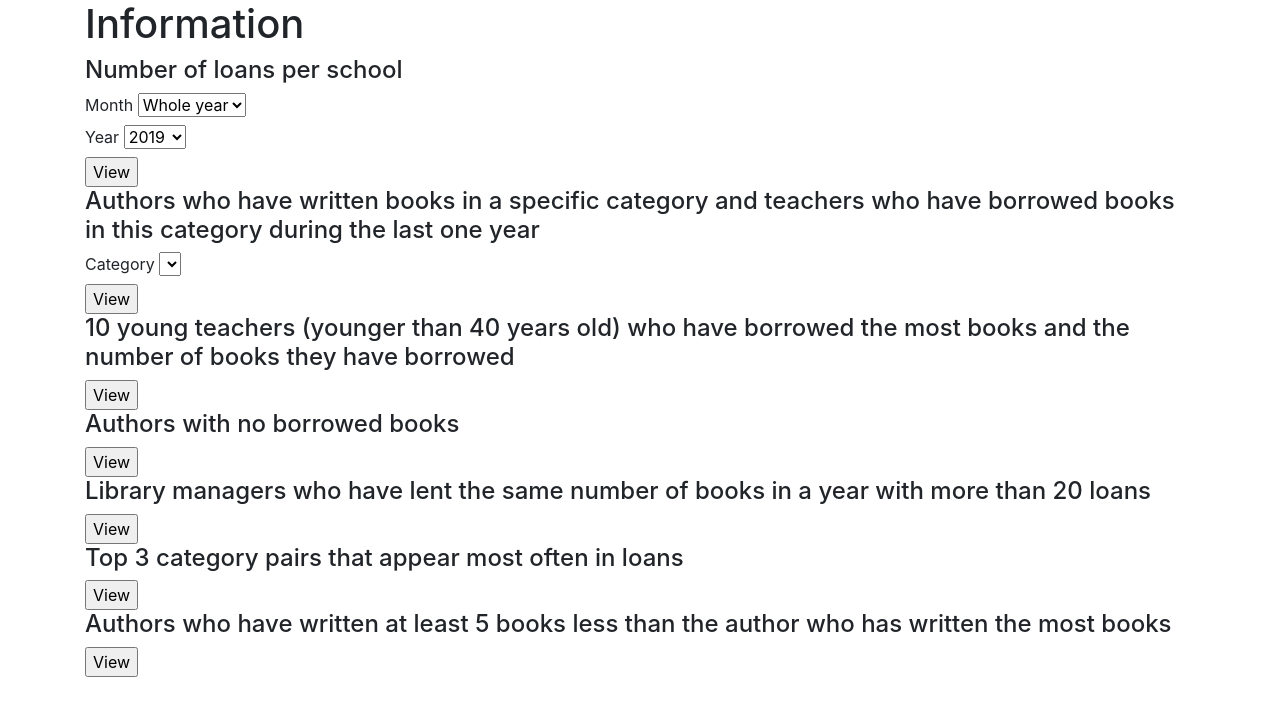
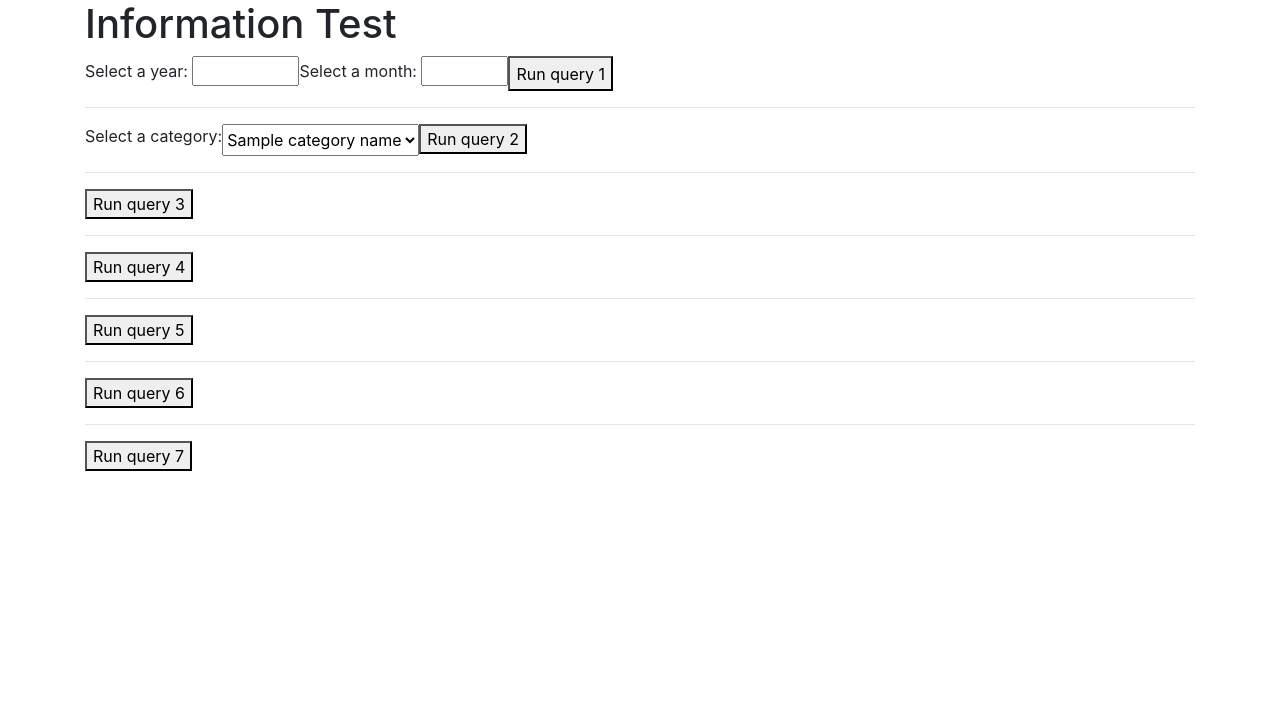
Before and after one commit to danaie/Library-Database, a Flask app: template library/templates/information.html in a window 1280 px wide. Shown: the part 24-740 px from the top of the page. Run offline with Flask 3, Linux system fonts and the light colour scheme; tables that the repository leaves empty or names only in its code hold one stand-in row (values such as "Sample post"); the template is opened without the code that fills it: values that come from a table or form of the project are taken from there, most other values are stand-ins (such as "Sample title", 1, 10 or a date in 2020); lists and menus that the app fills with data are empty.

Commit message:
Update information.html

```diff
--- a/library/templates/information.html
+++ b/library/templates/information.html
@@ -1,96 +1,54 @@
-{% extends 'layout.html' %}
+{% extends "layout.html" %}
 
 {% block content %}
-<h1>Information</h1>
-
-<h4>Number of loans per school</h4>
-<form method="POST" action="">
-    {{ tot_loans_form.hidden_tag() }}
-    <fieldset>
-        <div>
-            {{ tot_loans_form.month.label() }}
-            {% if tot_loans_form.month.errors %}
-                {{ tot_loans_form.month }}
-                <div>
-                    {% for error in tot_loans_form.month.errors %}
-                        <span>{{ error }}</span>
-                    {% endfor %}
+    <h1>Information Test</h1>
+    <div class="button-container">
+        <form action="/run_queries" method="POST" class="button-form">
+            <div class="input-group">
+                <div class="left-section">
+                    <label for="year">Select a year:</label>
+                    <input type="number" id="year" name="year" min="2000" max="2023" step="1">
                 </div>
-            {% else %}
-            {{ tot_loans_form.month }}
-            {% endif %}
+                <div class="left-section">
+                    <label for="month">Select a month:</label>
+                    <input type="number" id="month" name="month" min="1" max="12" step="1">
                 </div>
-        <div>
-            {{ tot_loans_form.year.label() }}
-            {% if tot_loans_form.year.errors %}
-                {{ tot_loans_form.year }}
-                <div>
-                    {% for error in tot_loans_form.year.errors %}
-                        <span>{{ error }}</span>
-                    {% endfor %}
-                </div>
-            {% else %}
-            {{ tot_loans_form.year }}
-            {% endif %}
-        </div>
-    </fieldset>
-    <div>
-        {{ tot_loans_form.search_tot_loans }}
+                <button type="submit" name="button1" value="button1" title="Borrowed books per school">Run query 1</button>
             </div>
         </form>
-
-
-<h4>Authors who have written books in a specific category and teachers
-    who have borrowed books in this category during the last one year</h4>
-
-    <form method="POST" action="">
-        {{ category_form.hidden_tag() }}
-        <fieldset>
-            <div>
-                {{ category_form.category.label() }}
-                {% if category_form.category.errors %}
-                    {{ category_form.category }}
-                    <div>
-                        {% for error in category_form.category.errors %}
-                            <span>{{ error }}</span>
+        <hr>
+        <form action="/run_queries" method="POST" class="button-form">
+            <div class="input-group">
+                <label for="category">Select a category:</label>
+                <select name="category" id="category">
+                    {% for category_name in category_names %}
+                        <option value="{{ category_name }}">{{ category_name }}</option>
                     {% endfor %}
+                </select>
+                <div class="right-section">
+                    <button type="submit" name="button2" value="button2" title="Authors with books and teachers with the biggest number of borrowed books in the selected category">Run query 2</button>
                 </div>
-                {% else %}
-                {{ category_form.category }}
-                {% endif %}
-            </div>
-        </fieldset>
-        <div>
-            {{ category_form.search_category }}
             </div>
         </form>
-
-<h4>10 young teachers (younger than 40 years old) who have borrowed the most books
-    and the number of books they have borrowed</h4>
-    <form action="/result/3" method="GET">
-        <input name='button' type="submit" value="View">
+        <hr>
+        <form action="/run_queries" method="POST" class="button-form">
+            <button type="submit" name="button3" value="button3" title="Teachers with the biggest amount of borrowed books">Run query 3</button>
         </form>
-
-<h4>Authors with no borrowed books</h4>
-    <form action="/result/4" method="GET">
-        <input name='button' type="submit" value="View">
+        <hr>
+        <form action="/run_queries" method="POST" class="button-form">
+            <button type="submit" name="button4" value="button4" title="Authors with no books been borrowed">Run query 4</button>
         </form>
-
-<h4>Library managers who have lent the same number of books in a year
-    with more than 20 loans</h4>
-    <form action="/result/5/1+2020" method="GET">
-        <input name='button' type="submit" value="View">
+        <hr>
+        <form action="/run_queries" method="POST" class="button-form">
+            <button type="submit" name="button5" value="button5" title="Users having borrowed the same amount of books greater than 20 in the last year">Run query 5</button>
         </form>
-
-<h4>Top 3 category pairs that appear most often in loans</h4>
-    <form action="/result/6" method="GET">
-        <input name='button' type="submit" value="View">
+        <hr>
+        <form action="/run_queries" method="POST" class="button-form">
+            <button type="submit" name="button6" value="button6" title="Best pairs of categories">Run query 6</button>
         </form>
-
-<h4>Authors who have written at least 5 books less than the author
-    who has written the most books</h4>
-    <form action="/result/7" method="GET">
-        <input name='button' type="submit" value="View">
+        <hr>
+        <form action="/run_queries" method="POST" class="button-form">
+            <button type="submit" name="button7" value="button7" title="Authors with books less than the books of the author with the most books plus 5">Run query 7</button>
         </form>
-
+    </div>
 {% endblock %}
```
Lines whose indentation alone changed are shown as unchanged.
